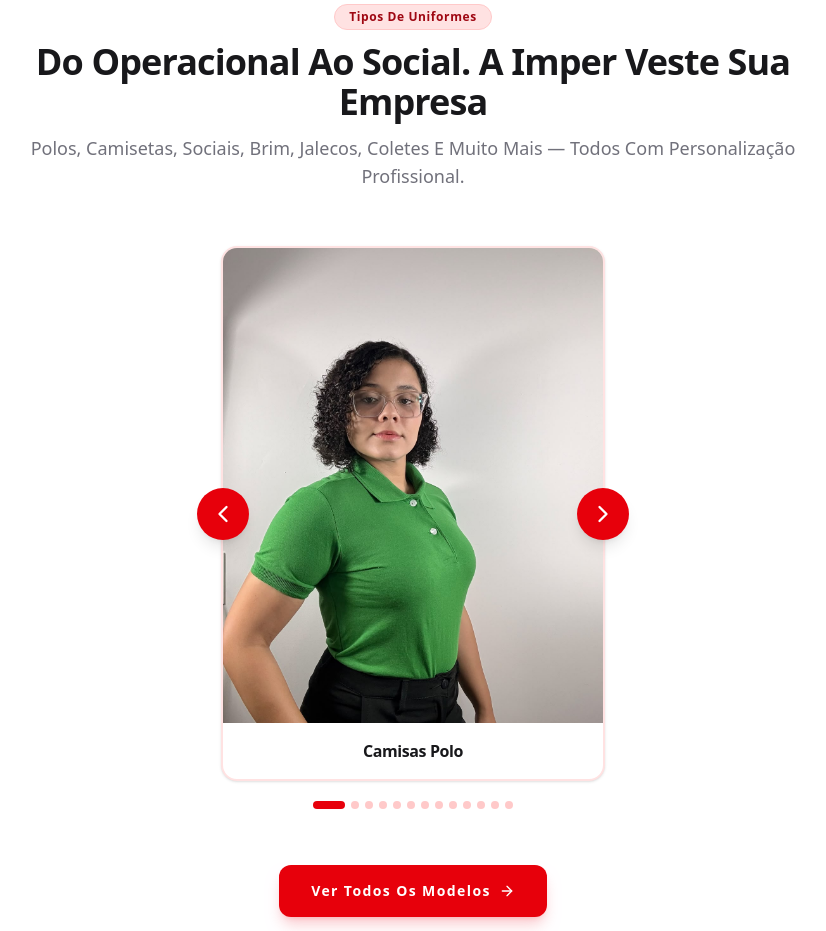
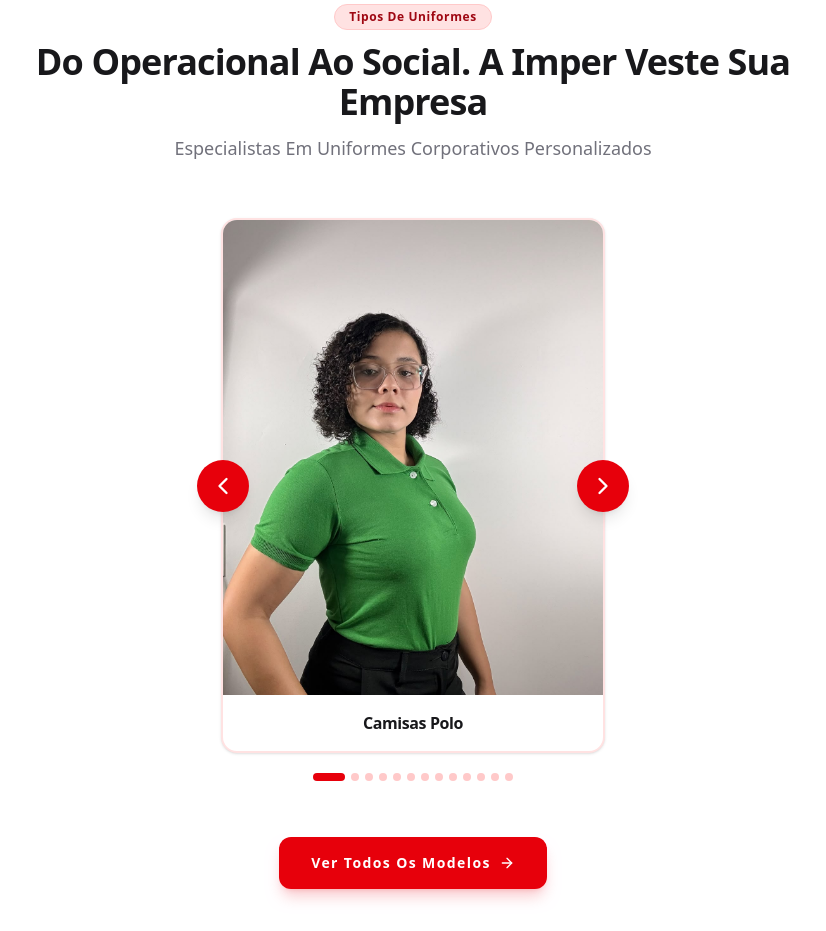
Before and after one commit to eduuhlann/ImperUniformes, a React (Vite) app: page / in a window 1280 px wide. Shown: the part 1440-2371 px from the top of the page, without its empty margins (227-1053 px from the left). Built offline with nearby package versions, Linux system fonts and the light colour scheme.

Commit message:
Altera texto da seção de produtos

```diff
--- a/src/components/ProductsSection.tsx
+++ b/src/components/ProductsSection.tsx
@@ -48,7 +48,7 @@ export const ProductsSection: React.FC = () => {
 
           <ScrollReveal delay={0.2}>
             <p className="mt-3 text-sm sm:text-base sm:text-lg text-zinc-500 dark:text-zinc-400">
-              Polos, camisetas, sociais, brim, jalecos, coletes e muito mais — todos com personalização profissional.
+              Especialistas em uniformes corporativos personalizados
             </p>
           </ScrollReveal>
         </div>
```
